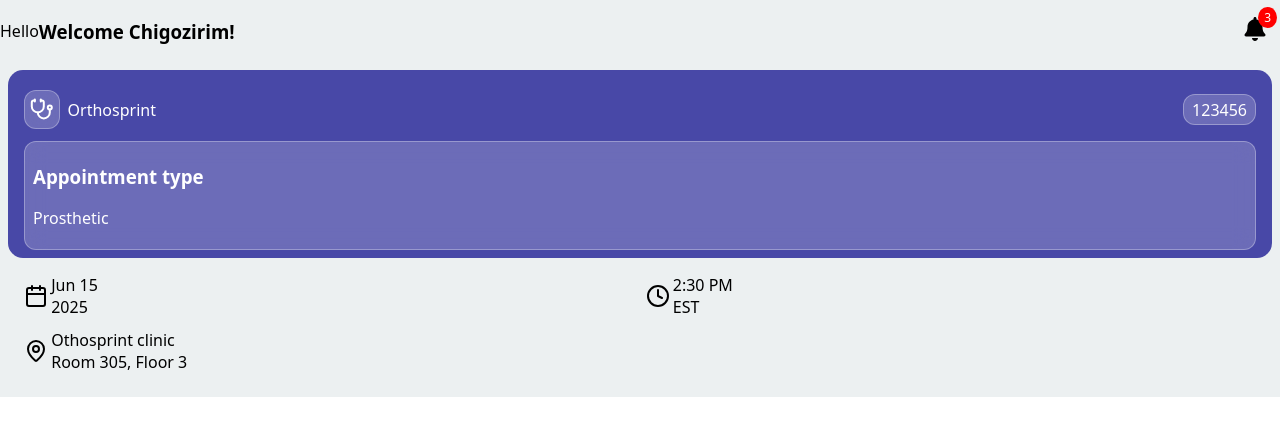
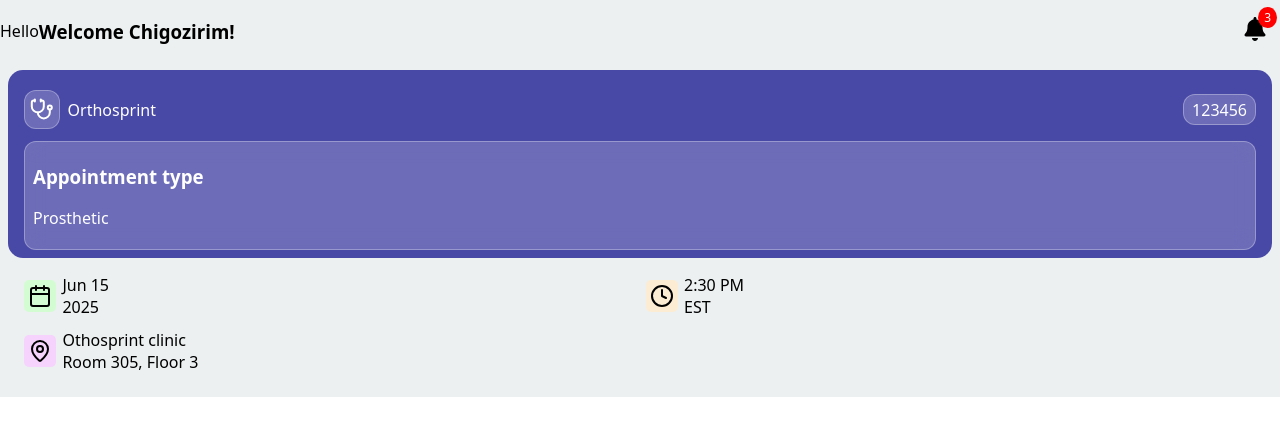
Before and after one commit to Mario-Gozie/Orthosprint-web-app, a React (Vite) app: page /app in a window 1280 px wide. Shown: the top 436 px of the page. Built offline with nearby package versions, Linux system fonts and the light colour scheme; no server answers.

Commit message:
backgroud looks better

```diff
--- a/src/Components/Customer-App-Components/AppointmentCards.jsx
+++ b/src/Components/Customer-App-Components/AppointmentCards.jsx
@@ -32,21 +32,27 @@ function AppointmentCards() {
       </div>
       <div className="main-appointment-detail">
         <div className="appointment-detail-container">
-          <Calendar />
+          <div className="detail-icon-cont calendar-icon-container">
+            <Calendar className="calendar-icon" />
+          </div>
           <div className="main-detail">
             <div className="detail-bold">Jun 15</div>
             <div className="detail-small">2025</div>
           </div>
         </div>
         <div className="appointment-detail-container">
-          <Clock />
+          <div className="detail-icon-cont clock-icon-container">
+            <Clock className="clock-icon" />
+          </div>
           <div className="main-detail">
             <div className="detail-bold">2:30 PM</div>
             <div className="detail-small">EST</div>
           </div>
         </div>
         <div className="appointment-detail-container">
-          <MapPin />
+          <div className="detail-icon-cont map-icon-container">
+            <MapPin className="Map-icon" />
+          </div>
           <div className="main-detail">
             <div className="detail-bold">Othosprint clinic</div>
             <div className="detail-small">Room 305, Floor 3</div>
--- a/src/Css/customerAppCss.css
+++ b/src/Css/customerAppCss.css
@@ -118,5 +118,26 @@ body {
 .appointment-detail-container {
   display: flex;
   align-items: center;
-  gap: 0.2rem;
+  gap: 0.4rem;
 }
+
+.detail-icon-cont {
+  height: 2rem;
+  width: 2rem;
+  border-radius: 5px;
+  display: flex;
+  justify-content: center;
+  align-items: center;
+}
+
+.calendar-icon-container {
+  background-color: hsla(118, 100%, 90%, 0.8);
+}
+
+.clock-icon-container {
+  background-color: hsla(36, 100%, 90%, 0.8);
+}
+
+.map-icon-container {
+  background-color: hsla(291, 100%, 90%, 0.8);
+}
```
